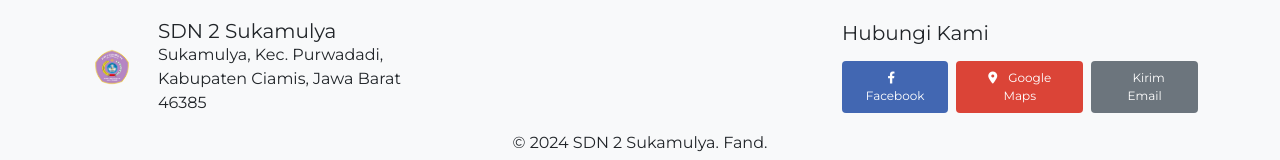
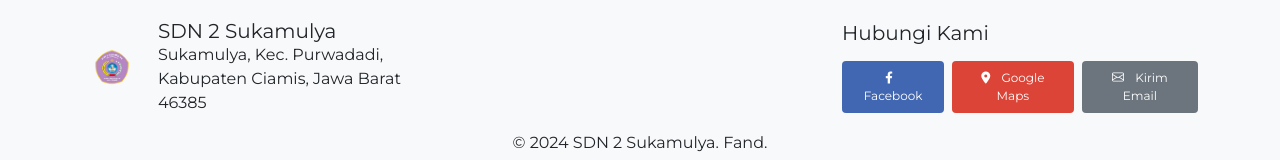
Before and after one commit to febynoor/sdn2Sukamulya, a plain HTML site: page pages/profil.html in a window 1280 px wide. Shown: the part 619-779 px from the top of the page. Drawn offline with nearby package versions, Linux system fonts and the light colour scheme.

Commit message:
menmabhakn icon email pada footer profil

```diff
--- a/pages/profil.html
+++ b/pages/profil.html
@@ -11,6 +11,8 @@
         href="https://fonts.googleapis.com/css2?family=Playfair+Display:wght@400;700&family=Montserrat:wght@400;700&display=swap"
         rel="stylesheet">
     <link rel="stylesheet" href="https://cdnjs.cloudflare.com/ajax/libs/font-awesome/6.0.0-beta3/css/all.min.css">
+    <link rel="stylesheet" href="https://cdnjs.cloudflare.com/ajax/libs/bootstrap-icons/1.8.1/font/bootstrap-icons.min.css">
+
     <link rel="shortcut icon" href="../gambar/logo-removebg-preview.png ">
     <style>
         body {
```
